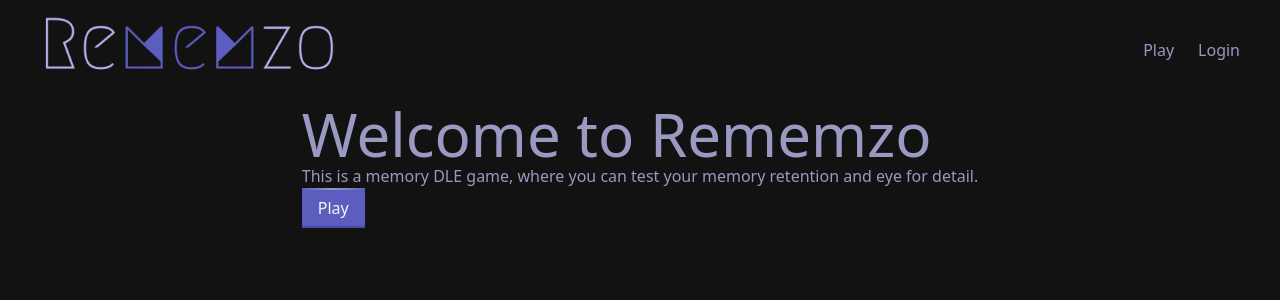
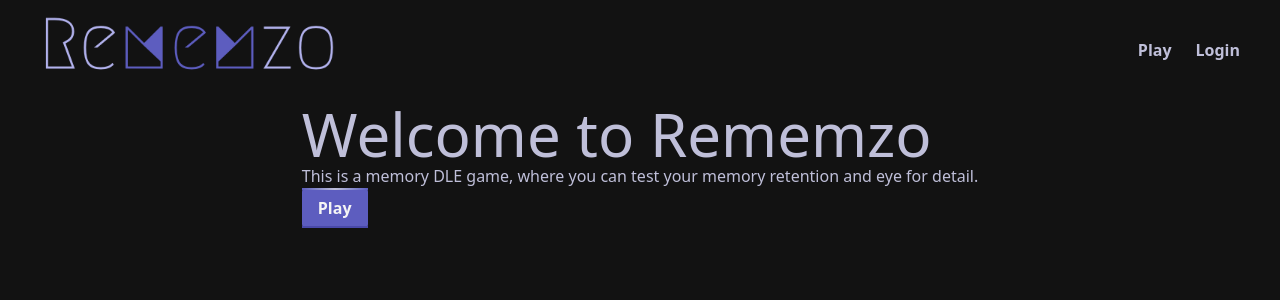
Before and after one commit to KarinaAllard/rememzo, a React (Vite) app in the folder frontend/: page / in a window 1280 px wide. Shown: the top 300 px of the page. Built offline with nearby package versions, Linux system fonts and the light colour scheme; a web font is replaced by a local one.

Commit message:
feat: change variable colors, add font weight on links

```diff
--- a/frontend/src/index.css
+++ b/frontend/src/index.css
@@ -4,13 +4,14 @@
 
 :root {
 
-  --text: #9999c1;
+  --text: #bfbfd9;
   --text-hover: #b2b2ed;
+  --link: #a5a5f8;
+  --link-hover: #9898e9;
   --background: #121212;
   --cta: #5D5DBF;
   --cta-hover: #4949a9;
   --dark-purple: #2b2b81;
-  --bolder: 700;
 
   font-family: "Amiko" ,system-ui, Avenir, Helvetica, Arial, sans-serif;
   line-height: 1.5;
@@ -19,3 +20,7 @@
   color: var(--text);
   background-color: var(--background);
 }
+
+a {
+  font-weight: 700;
+}
```
